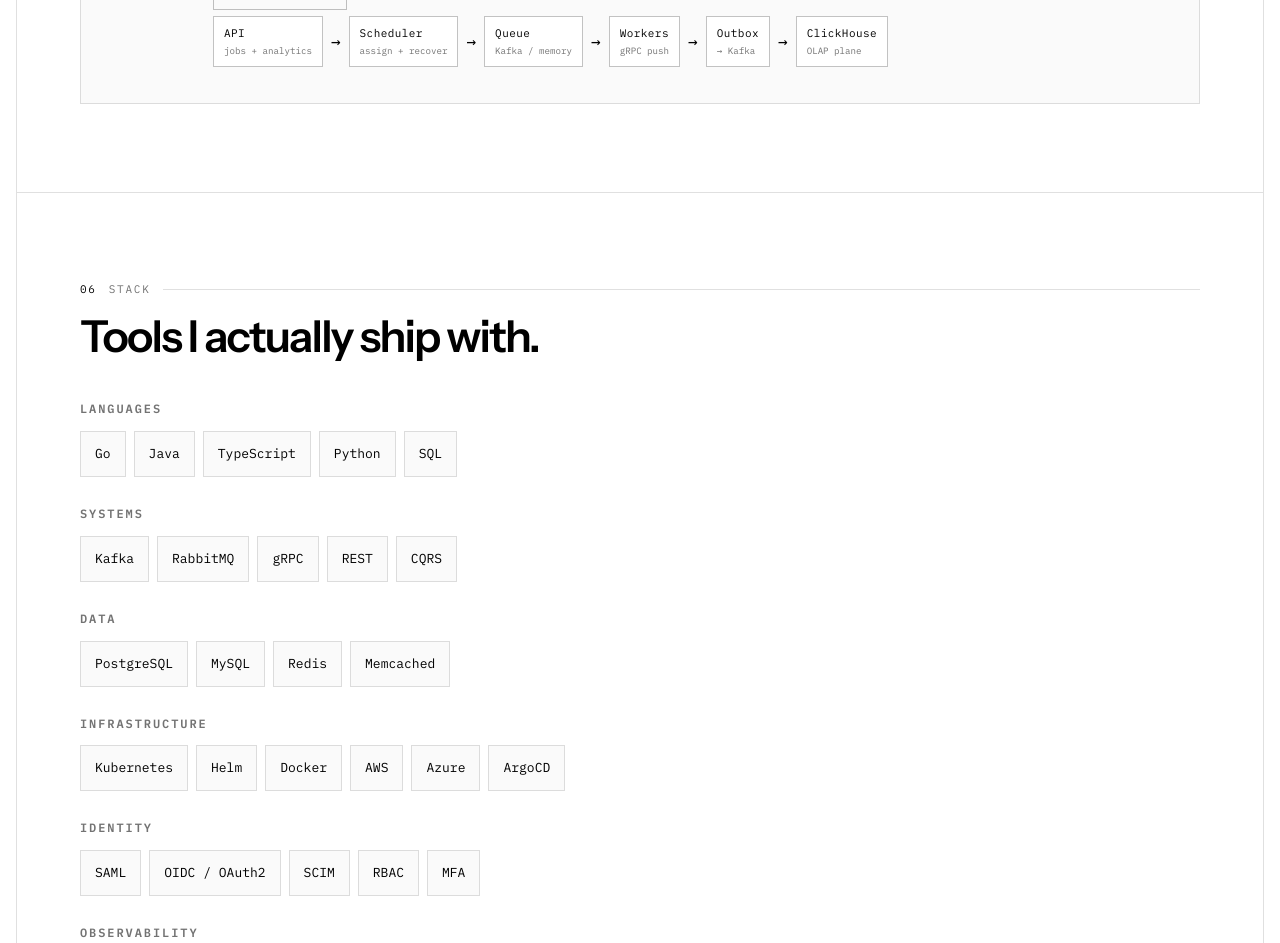
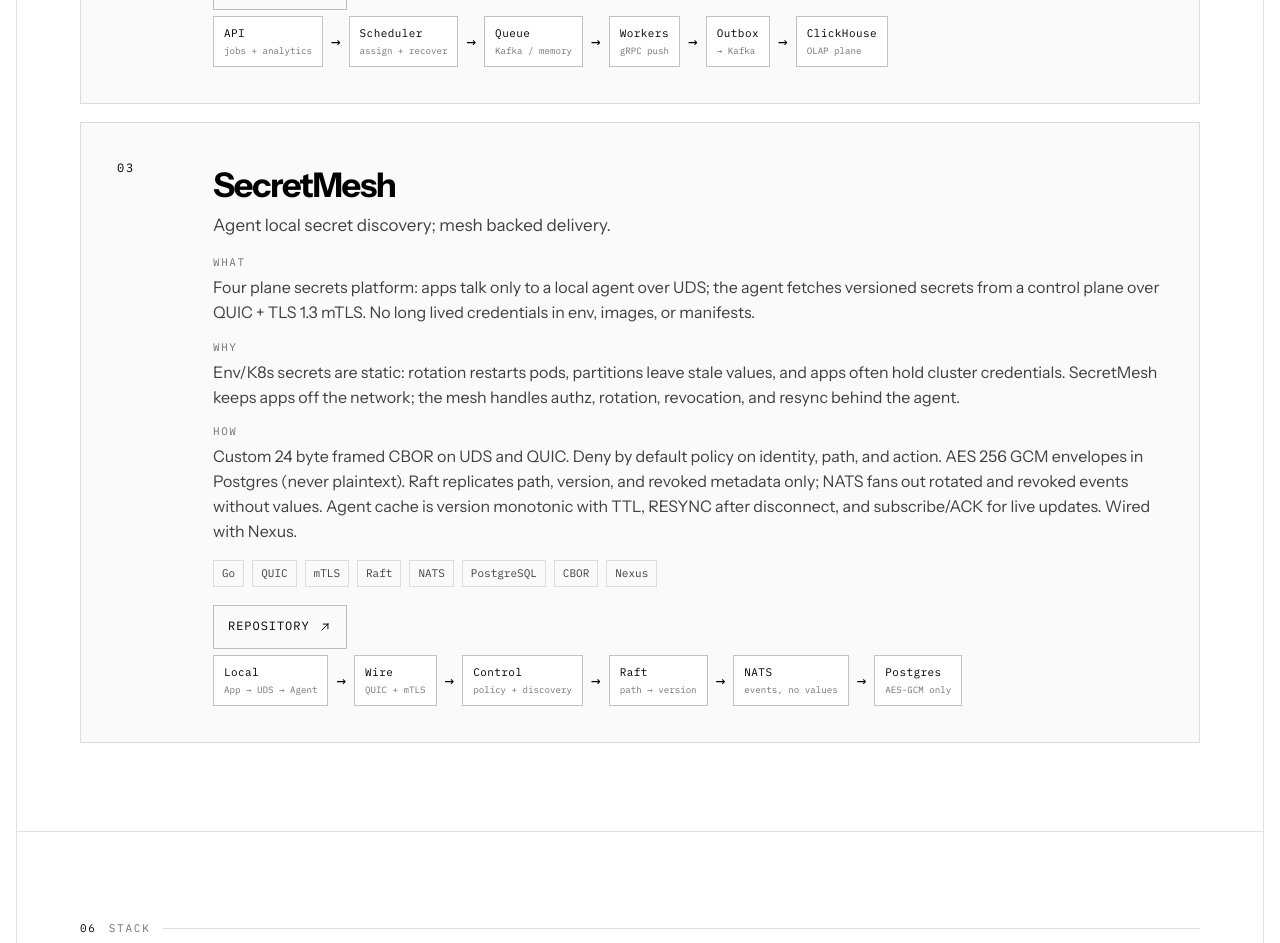
Before and after one commit to ghrushneshr25/ghrushneshr25.github.io, a React (Vite) app: page / in a window 1280 px wide. Shown: the part 4240-5183 px from the top of the page. Built offline with nearby package versions, Linux system fonts and the light colour scheme.

Commit message:
Add SecretMesh project and full-width project cards

```diff
--- a/src/data/projects.ts
+++ b/src/data/projects.ts
@@ -57,4 +57,23 @@
       { id: 'clickhouse', label: 'ClickHouse', detail: 'OLAP plane' },
     ],
   },
+  {
+    id: 'secretmesh',
+    number: '03',
+    name: 'SecretMesh',
+    tagline: 'Agent local secret discovery; mesh backed delivery.',
+    what: 'Four plane secrets platform: apps talk only to a local agent over UDS; the agent fetches versioned secrets from a control plane over QUIC + TLS 1.3 mTLS. No long lived credentials in env, images, or manifests.',
+    why: 'Env/K8s secrets are static: rotation restarts pods, partitions leave stale values, and apps often hold cluster credentials. SecretMesh keeps apps off the network; the mesh handles authz, rotation, revocation, and resync behind the agent.',
+    how: 'Custom 24 byte framed CBOR on UDS and QUIC. Deny by default policy on identity, path, and action. AES 256 GCM envelopes in Postgres (never plaintext). Raft replicates path, version, and revoked metadata only; NATS fans out rotated and revoked events without values. Agent cache is version monotonic with TTL, RESYNC after disconnect, and subscribe/ACK for live updates. Wired with Nexus.',
+    stack: ['Go', 'QUIC', 'mTLS', 'Raft', 'NATS', 'PostgreSQL', 'CBOR', 'Nexus'],
+    href: 'https://github.com/ghrushneshr25/secretmesh',
+    architecture: [
+      { id: 'local', label: 'Local', detail: 'App → UDS → Agent' },
+      { id: 'wire', label: 'Wire', detail: 'QUIC + mTLS' },
+      { id: 'control', label: 'Control', detail: 'policy + discovery' },
+      { id: 'meta', label: 'Raft', detail: 'path → version' },
+      { id: 'events', label: 'NATS', detail: 'events, no values' },
+      { id: 'store', label: 'Postgres', detail: 'AES-GCM only' },
+    ],
+  },
 ]
--- a/src/index.css
+++ b/src/index.css
@@ -1268,11 +1268,7 @@
   }
 
   .projects {
-    grid-template-columns: 1fr 1fr;
-  }
-
-  .projects .project:first-child {
-    grid-column: 1 / -1;
+    grid-template-columns: 1fr;
   }
 }
 
```
